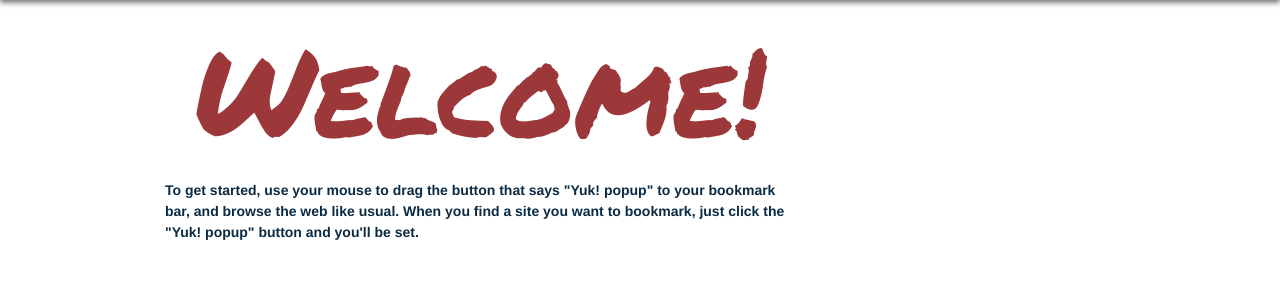
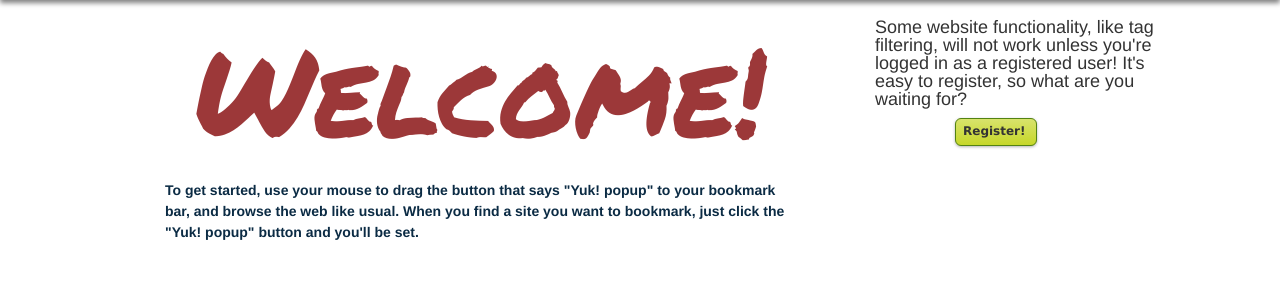
Before and after one commit to mattdeboard/yukproj, a Django app: template yuk/templates/del_url.html in a window 1280 px wide. Shown: the part 124-424 px from the top of the page. Run offline with Django 3.2, Linux system fonts and the light colour scheme; the template is opened without the code that fills it, so the values that code supplies are empty; some libraries are stand-ins or nearby versions.

Commit message:
Fixed an error where anonymous users would get unhelpful responses when they tried to use tag filtering.

```diff
--- a/settings.py
+++ b/settings.py
@@ -23,11 +23,11 @@ DATABASES = {
 
 TIME_ZONE = 'America/Chicago'
 
+DEFAULT_FROM_EMAIL = 'admin@yukmarks.com'
 
 LANGUAGE_CODE = 'en-us'
 
 SITE_ID = 1
-
 
 USE_I18N = True
 
--- a/yuk/templates/404.html
+++ b/yuk/templates/404.html
@@ -1,4 +1,4 @@
-{% extends 'home.html' %}
+{% extends 'base.html' %}
 {% block auth_action %}
 {% url yuk.views.redir_to_profile as the_url %}
 <h1 class="bye" align=center>Whoops!</h1>
--- a/yuk/templates/base.html
+++ b/yuk/templates/base.html
@@ -59,7 +59,7 @@ class="arrow">&raquo;</span>
 {% endblock content %}
 </div><!-- #main -->
 <div id="side" class="span-8 last">
-{% if user.id %}
+{% if user.is_authenticated %}
 <form method="POST" action="{% url yuk.views.search_results %}" class="search">
 {% csrf_token %}
 {% for item in search_form %}
@@ -75,6 +75,11 @@ Use the Yuk! bookmarklet to add links to your Yuk! profile from anywhere. Just c
   <div class="span-6 prepend-2 append-2 last"><a class="button negative"
     href="javascript:q=location.href;if(document.getSelection){d=document.getSelection();}else{d='';};p=document.title;void(open('http://yukmarks.com/add_bookmark_remote?&url='+encodeURIComponent(q)+'&description='+encodeURIComponent(d)+'&title='+encodeURIComponent(p),'Yuk!',%20'toolbar=no,width=660,height=455'));">Yuk! popup</a></div>
  </div>
+{% else %}
+<div class="span-8 last prepend-top append-bottom prepend-2">
+<h3>Some website functionality, like tag filtering, will not work unless you're logged in as a registered user! It's easy to register, so what are you waiting for?</h3>
+<div class="span-6 prepend-2 append-2 last"><a class="button negative" href="/accounts/register/">Register!</a></div>
+</div>
 {% endif %}
 </div><!-- #side -->
 </div><!-- .container#body -->
--- a/yuk/templates/user_profile.html
+++ b/yuk/templates/user_profile.html
@@ -31,7 +31,11 @@
 </div><!-- #description -->
 
 <div id="tags" class="span-16 last">{% for tag in result.tags.all %}
-<a class="tags" href="{% url yuk.views.profile uname=user %}t:{{ tag.slug }}">
+<a class="tags" href={% if user.is_authenticated %}
+"{% url yuk.views.profile uname=user %}t:{{ tag.slug }}"
+{% else %}
+"#">
+{% endif %}
 {{ tag.name }}</a>{% endfor %}
 </div> <!-- End div#tags -->
 
--- a/yuk/views.py
+++ b/yuk/views.py
@@ -212,12 +212,13 @@ def bm_login(request):
 def tag_detail(request, uname, tag):
     tag = tag.replace('-',' ')
     results = Item.objects.filter(user=User.objects.get(username=uname),
-                                 tags__name__in=[tag])
+                                  tags__name__in=[tag])
     return render_to_response('tag.html',
                               {'results':results,
                                'tag':tag,
                                'uname':uname},
                               context_instance=RequestContext(request))
+
 @login_required
 def edit_item(request, uname, item_id):
     try:
```
Also changed, not shown: yuk/email.py (added, +11 -0 lines).
